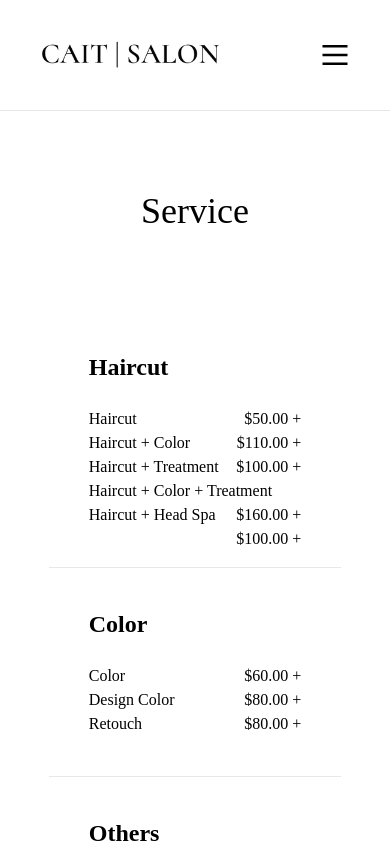
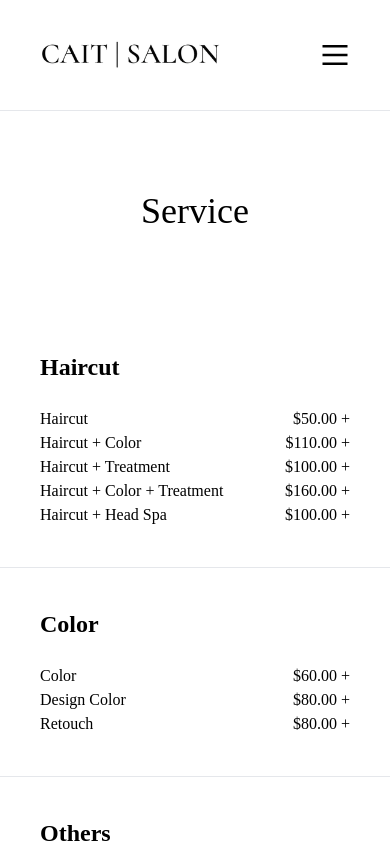
Before and after one commit to eobcre/salon-react, a React (Vite) app: page /service in a window 390 px wide. Shown: the top 844 px of the page. Built offline with nearby package versions, Linux system fonts and the light colour scheme; the HTML template or start-up script is replaced by a standard one.

Commit message:
width only in md

```diff
--- a/src/sections/Service.jsx
+++ b/src/sections/Service.jsx
@@ -2,7 +2,7 @@ export const Service = () => {
   return (
     <div>
       <p className='title-st'>Service</p>
-      <div className='w-3/4 mx-auto'>
+      <div className='mx-auto md:w-3/4'>
         {/* Haircut */}
         <div className='p-10'>
           <p className='text-2xl font-bold mb-6'>Haircut</p>
```
